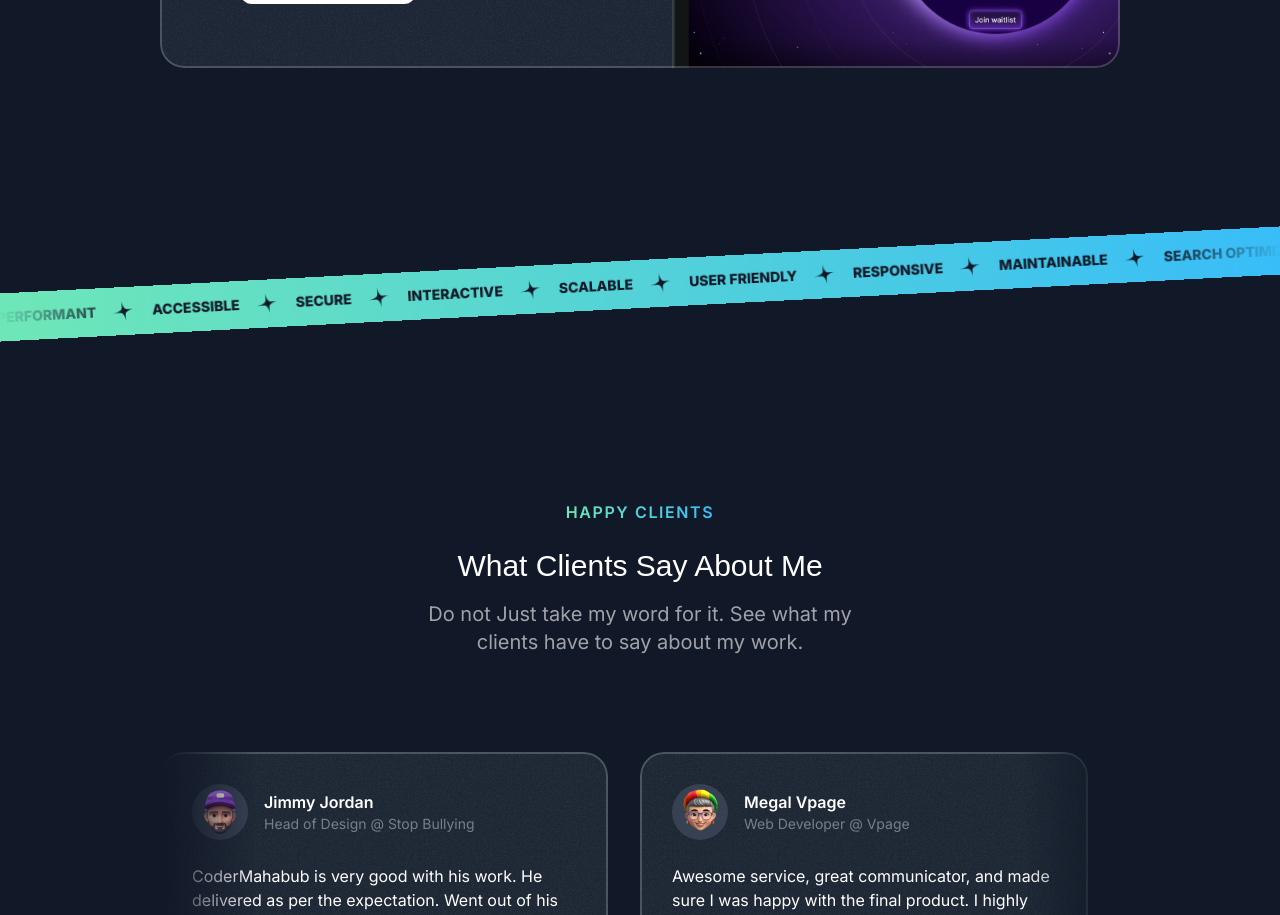
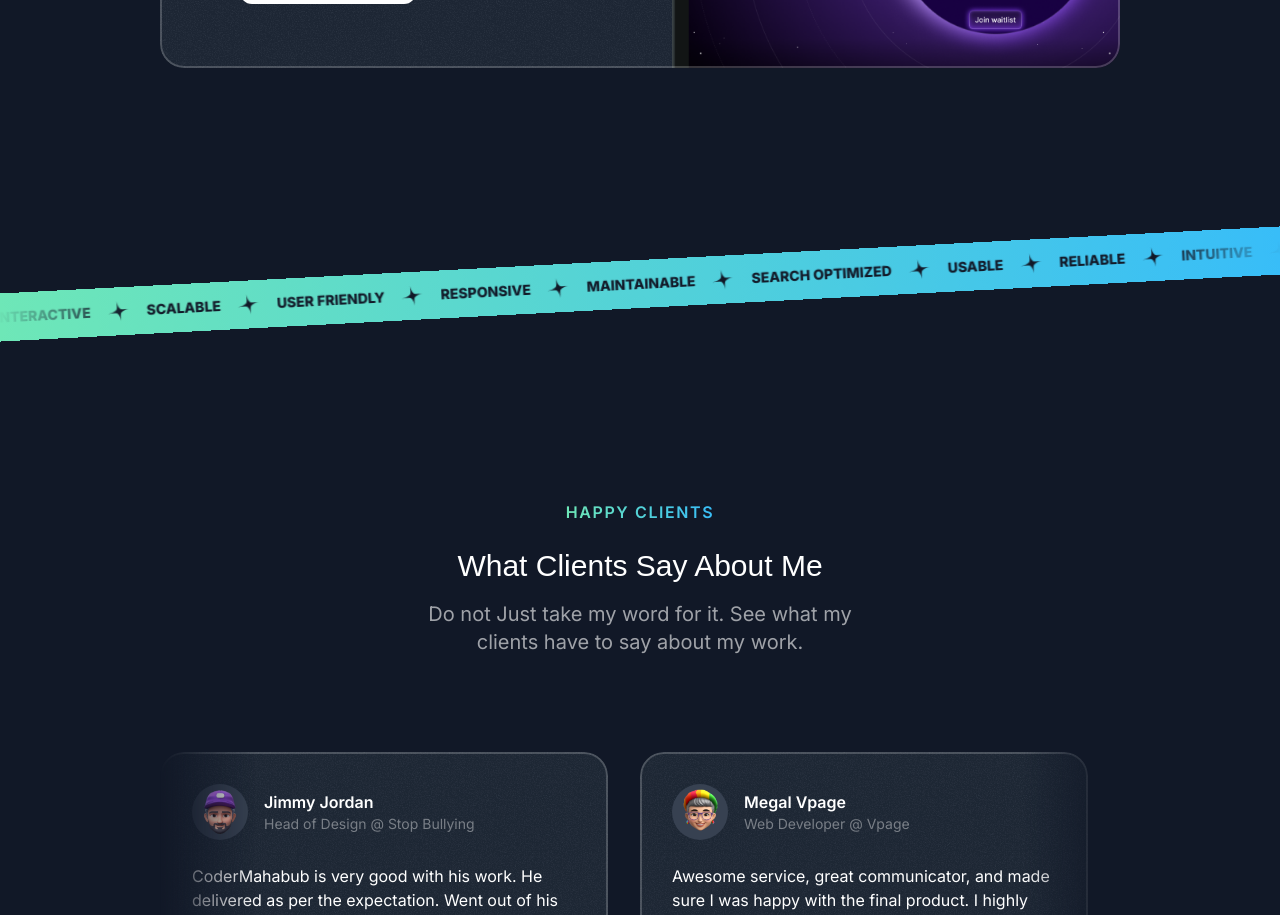
Before and after one commit to CoderMahabub/my-portfolio, a Next.js app: page / in a window 1280 px wide. Shown: the part 2680-3595 px from the top of the page. Built offline with nearby package versions, Linux system fonts and the light colour scheme; a web font is replaced by a local one.

Commit message:
Animate Tape

```diff
--- a/src/sections/Tape.tsx
+++ b/src/sections/Tape.tsx
@@ -1,4 +1,5 @@
 import StarIcon from "@/assets/icons/star.svg";
+import { Fragment } from "react";
 
 const words = [
   "Performant",
@@ -20,7 +21,14 @@ export const TapeSection = () => {
     <div className="py-16 lg:py-24 overflow-x-clip">
       <div className="bg-gradient-to-r from-emerald-300 to-sky-400  -rotate-3 -mx-1">
         <div className="flex [mask-image:linear-gradient(to_right,transparent,black_10%,black_90%,transparent)]">
-          <div className="flex  flex-none gap-4 py-3">
+          <div
+            className="flex  flex-none gap-4 pr-4 py-3 animate-move-left [animation-duration:30s]"
+            style={{
+              transform: "translateX(-750px)",
+            }}
+          >
+            {[...new Array(2)].fill(0).map((_, idx) => (
+              <Fragment key={idx}>
                 {words.map((word) => (
                   <div key={word} className="inline-flex gap-4 items-center">
                     <span className="text-gray-900 uppercase font-extrabold text-sm">
@@ -29,6 +37,8 @@ export const TapeSection = () => {
                     <StarIcon className="size-6 text-gray-900 -rotate-12" />
                   </div>
                 ))}
+              </Fragment>
+            ))}
           </div>
         </div>
       </div>
--- a/tailwind.config.ts
+++ b/tailwind.config.ts
@@ -27,6 +27,7 @@ const config: Config = {
       },
       animation: {
         "ping-large": "ping-large 1s ease-in-out infinite",
+        "move-left": "move-left 1s linear infinite",
       },
       keyframes: {
         "ping-large": {
@@ -35,6 +36,14 @@ const config: Config = {
             opacity: "0",
           },
         },
+        "move-left": {
+          "0%": {
+            transform: "translateX(0%)",
+          },
+          "100%": {
+            transform: "translateX(-50%)",
+          },
+        },
       },
     },
   },
```
Lines whose indentation alone changed are shown as unchanged.
